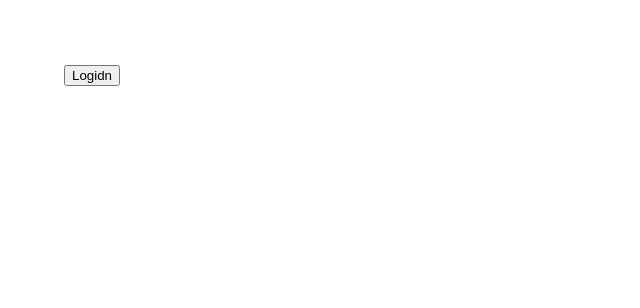
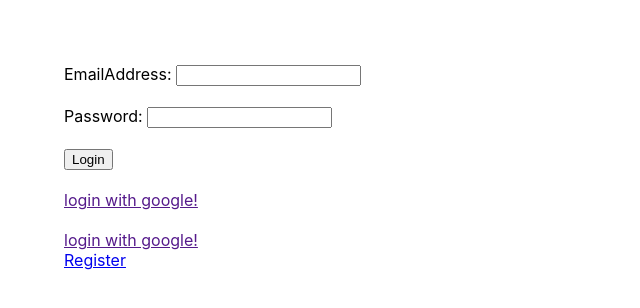
Before and after one commit to 3d-team/groups-members-spa, a React (Create React App) app: page / in a window 1280 px wide. Shown: the top 308 px of the page, without its empty margins (0-640 px from the left). Built offline with nearby package versions, Linux system fonts and the light colour scheme.

Commit message:
add ui flow login, register, formik lib!

```diff
--- a/package.json
+++ b/package.json
@@ -21,6 +21,7 @@
     "axios": "^1.1.3",
     "babel-plugin-macros": "^3.1.0",
     "clsx": "^1.2.1",
+    "formik": "^2.2.9",
     "localforage": "^1.10.0",
     "match-sorter": "^6.3.1",
     "react": "^18.2.0",
--- a/src/pages/Login/index.tsx
+++ b/src/pages/Login/index.tsx
@@ -1,11 +1,27 @@
 import {useAppDispatch} from '@/redux';
 import {authActions} from '@/redux/feature/auth/slice';
-import {useState} from 'react';
-import {Navigate} from 'react-router-dom';
+import {useMemo, useState} from 'react';
+import {Link, Navigate} from 'react-router-dom';
+import {useFormik} from 'formik';
 
 export default function Login() {
   const [token, setToken] = useState<string | null>(null);
   const dispatcher = useAppDispatch();
+
+  const initialValues = useMemo(() => {
+    return {
+      email: '',
+      password: '',
+    };
+  }, []);
+
+  const formik = useFormik({
+    initialValues,
+    onSubmit: values => {
+      console.log('@DUKE__onSubmit', values);
+      formik.setValues(initialValues);
+    },
+  });
 
   const submitLogin = async () => {
     setTimeout(() => {
@@ -16,8 +32,29 @@ export default function Login() {
 
   return (
     <div>
-      <button onClick={submitLogin}>Logidn</button>
-      {token && <Navigate to={'/'} state={'abc'} replace />}
+      <form onSubmit={formik.handleSubmit}>
+        {/* Email */}
+        <label htmlFor="email">EmailAddress: </label>
+        <input id="email" name="email" type="email" onChange={formik.handleChange} value={formik.values.email} />
+        <br />
+        <br />
+        {/* Password */}
+        <label htmlFor="email">Password: </label>
+        <input id="password" name="password" type="password" onChange={formik.handleChange} value={formik.values.password} />
+        <br />
+        <br />
+        <button type="submit">Login</button>
+      </form>
+
+      <div>
+        <br />
+        <a href="">login with google!</a>
+        <br />
+        <br />
+        <a href="">login with google!</a>
+      </div>
+      <Link to={'/register'}>Register</Link>
+      {token && <Navigate to={'/'} />}
     </div>
   );
 }
--- a/src/pages/Register/index.tsx
+++ b/src/pages/Register/index.tsx
@@ -1,5 +1,58 @@
-import React from 'react';
+import {useAppDispatch} from '@/redux';
+import {authActions} from '@/redux/feature/auth/slice';
+import {useMemo, useState} from 'react';
+import {Navigate} from 'react-router-dom';
+import {useFormik} from 'formik';
 
 export default function Register() {
-  return <div>Register</div>;
+  const [token, setToken] = useState<string | null>(null);
+  const dispatcher = useAppDispatch();
+
+  const initialValues = useMemo(() => {
+    return {
+      email: '',
+      password: '',
+      confirmPassword: '',
+    };
+  }, []);
+
+  const formik = useFormik({
+    initialValues,
+    onSubmit: values => {
+      console.log('@DUKE__onSubmit', values);
+      formik.setValues(initialValues);
+    },
+  });
+
+  const submitLogin = async () => {
+    setTimeout(() => {
+      setToken('user-1');
+      dispatcher(authActions.loginSucceed());
+    }, 3000);
+  };
+
+  return (
+    <div>
+      <form onSubmit={formik.handleSubmit}>
+        {/* Email */}
+        <label htmlFor="email">EmailAddress: </label>
+        <input id="email" name="email" type="email" onChange={formik.handleChange} value={formik.values.email} />
+        <br />
+        <br />
+        {/* Password */}
+        <label htmlFor="email">Password: </label>
+        <input id="password" name="password" type="password" onChange={formik.handleChange} value={formik.values.password} />
+        <br />
+        <br />
+        {/* Confirm Password */}
+        <label htmlFor="email">Confirm Password: </label>
+        <input id="password" name="password" type="password" onChange={formik.handleChange} value={formik.values.confirmPassword} />
+        <br />
+        <br />
+        <button type="submit">Register</button>
+      </form>
+
+      {token && <Navigate to={'/'} />}
+    </div>
+  );
 }
```
